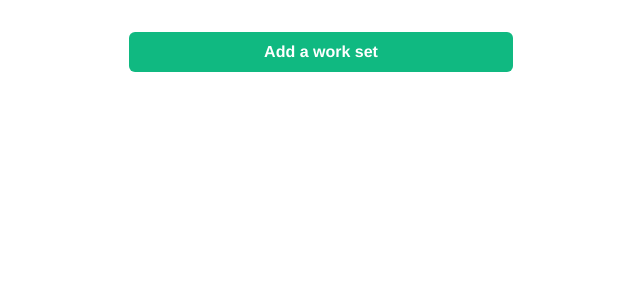
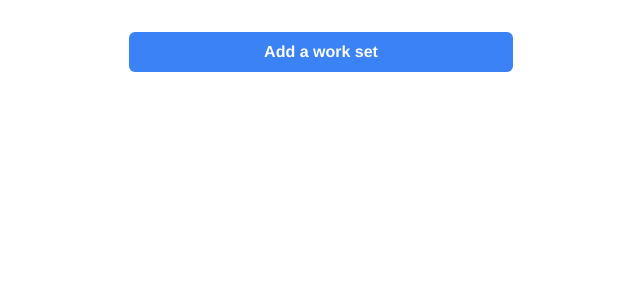
Before and after one commit to nchudleigh/stronger, a Vue app: page / in a window 1280 px wide. Shown: the top 300 px of the page, without its empty margins (319-959 px from the left). Built offline with nearby package versions, Linux system fonts and the light colour scheme.

Commit message:
Change primary button to blue

```diff
--- a/src/components/PrimaryButton.vue
+++ b/src/components/PrimaryButton.vue
@@ -6,9 +6,9 @@
       rounded-md
       font-semibold
       text-white
-      bg-green-500
+      bg-blue-500
       focus:outline-none
-      focus:ring-4 focus:ring-green-700
+      focus:ring-4 focus:ring-blue-700
     "
     @click="handleClick"
   >
```
